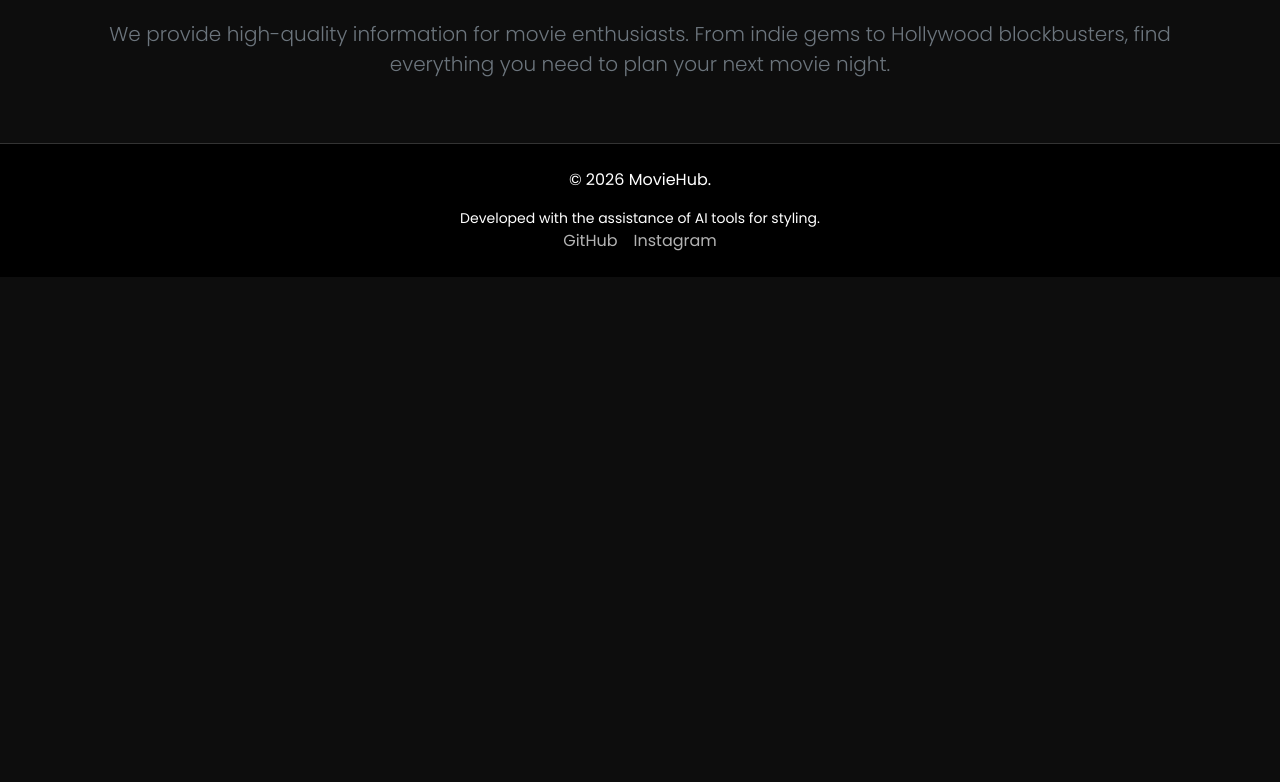
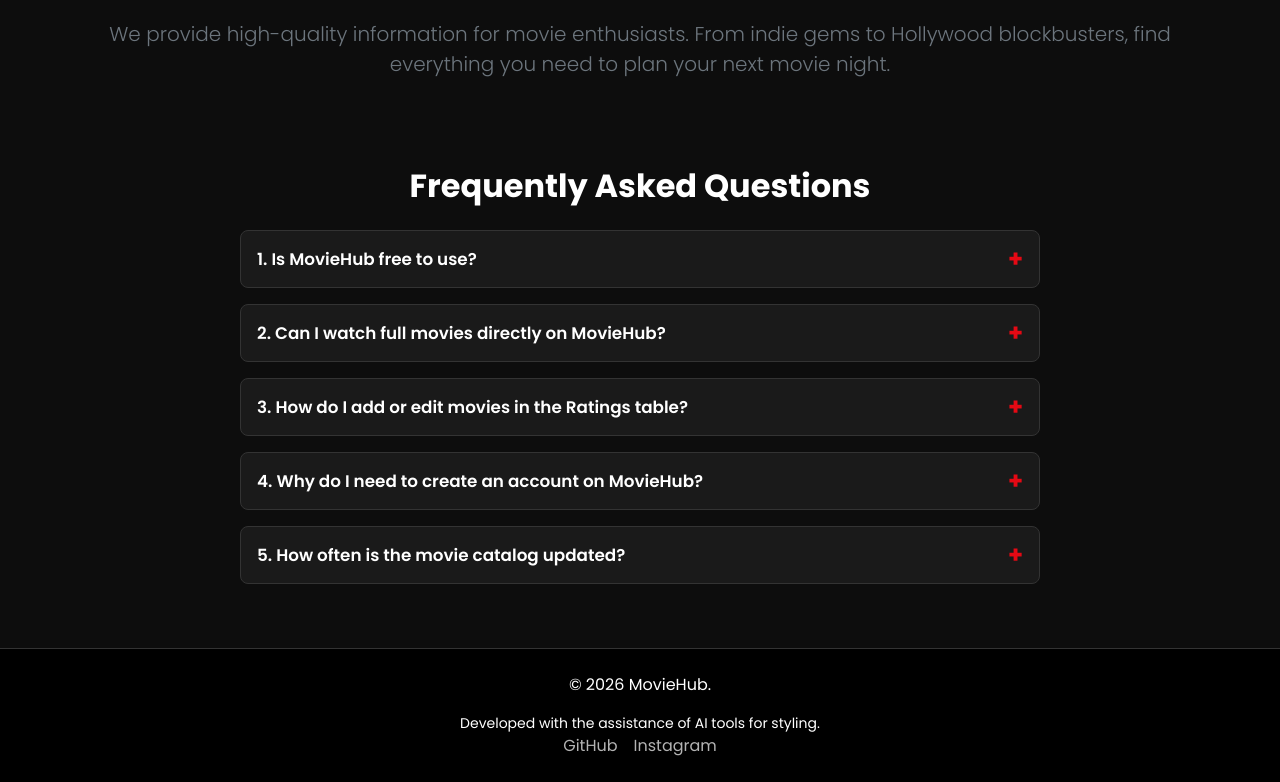
Before and after one commit to mkairbaeva664-collab/Movie_website, a plain HTML site: page index.html in a window 1280 px wide. Shown: the part 536-1318 px from the top of the page. Before the commit the page ends 813 px from the top, so only its background shows below. Drawn offline with nearby package versions, Linux system fonts and the light colour scheme.

Commit message:
adding FAQ section using jQuery

```diff
--- a/index.html
+++ b/index.html
@@ -45,6 +45,63 @@
             <h2 class="mb-4">Welcome to MovieHub</h2>
             <p class="lead text-secondary">We provide high-quality information for movie enthusiasts. From indie gems to Hollywood blockbusters, find everything you need to plan your next movie night.</p>
         </section>
+
+        <section class="pb-5 pt-4 container" id="faq-section">
+            <h2 class="mb-4 text-center">Frequently Asked Questions</h2>
+            <div class="faq-container mx-auto" style="max-width: 800px;">
+
+                <div class="faq-item mb-3">
+                    <div class="faq-question d-flex justify-content-between align-items-center p-3">
+                        <h5 class="mb-0">1. Is MovieHub free to use?</h5>
+                        <span class="faq-icon">+</span>
+                    </div>
+                    <div class="faq-answer p-3" style="display: none;">
+                        <p class="mb-0 text-secondary">Yes! MovieHub is completely free for browsing our movie catalog, watching official trailers, reading reviews, and managing your personal movie ratings.</p>
+                    </div>
+                </div>
+
+                <div class="faq-item mb-3">
+                    <div class="faq-question d-flex justify-content-between align-items-center p-3">
+                        <h5 class="mb-0">2. Can I watch full movies directly on MovieHub?</h5>
+                        <span class="faq-icon">+</span>
+                    </div>
+                    <div class="faq-answer p-3" style="display: none;">
+                        <p class="mb-0 text-secondary">No, MovieHub is a movie discovery, rating, and review platform. We provide detailed film descriptions, user ratings, and official YouTube trailers to help you choose what to watch next.</p>
+                    </div>
+                </div>
+
+                <div class="faq-item mb-3">
+                    <div class="faq-question d-flex justify-content-between align-items-center p-3">
+                        <h5 class="mb-0">3. How do I add or edit movies in the Ratings table?</h5>
+                        <span class="faq-icon">+</span>
+                    </div>
+                    <div class="faq-answer p-3" style="display: none;">
+                        <p class="mb-0 text-secondary">Go to the <strong>Ratings</strong> page in the navigation menu and click the <strong>"+ Add Movie"</strong> button. You can enter a title, genre, and rating (0–10), as well as edit or delete existing entries at any time.</p>
+                    </div>
+                </div>
+
+                <div class="faq-item mb-3">
+                    <div class="faq-question d-flex justify-content-between align-items-center p-3">
+                        <h5 class="mb-0">4. Why do I need to create an account on MovieHub?</h5>
+                        <span class="faq-icon">+</span>
+                    </div>
+                    <div class="faq-answer p-3" style="display: none;">
+                        <p class="mb-0 text-secondary">Creating an account personalizes your experience on MovieHub, keeping you signed in across sessions so you can participate in the community and share your movie opinions.</p>
+                    </div>
+                </div>
+
+                <div class="faq-item mb-3">
+                    <div class="faq-question d-flex justify-content-between align-items-center p-3">
+                        <h5 class="mb-0">5. How often is the movie catalog updated?</h5>
+                        <span class="faq-icon">+</span>
+                    </div>
+                    <div class="faq-answer p-3" style="display: none;">
+                        <p class="mb-0 text-secondary">We regularly update our catalog and trailers section with both timeless classics and trending releases across Action, Comedy, Drama, Horror, and Romance genres.</p>
+                    </div>
+                </div>
+
+            </div>
+        </section>
     </main>
 
     <footer class="pb-4 pt-4">
--- a/js/script.js
+++ b/js/script.js
@@ -477,6 +477,24 @@ if (typeof jQuery !== "undefined") {
 
         displayMovies();
     });
+
+    //FAQ Accordion
+    $(document).ready(function() {
+        $(".faq-question").on("click", function() {
+            const $item = $(this).closest(".faq-item");
+            const $answer = $item.find(".faq-answer");
+            const $icon = $(this).find(".faq-icon");
+
+            $answer.stop(true, true).slideToggle(300);
+
+            $item.toggleClass("active");
+            if ($item.hasClass("active")) {
+                $icon.text("−");
+            } else {
+                $icon.text("+");
+            }
+        });
+    });
 }
 
 //Sign in / Sign out
--- a/style.css
+++ b/style.css
@@ -477,3 +477,46 @@ footer a:hover {
 .strength-strong {
     color: #198754;
 }
+
+/* FAQ Section */
+.faq-item {
+    background-color: var(--card-bg);
+    border: 1px solid var(--border-color);
+    border-radius: 8px;
+    overflow: hidden;
+    transition: border-color 0.3s ease, box-shadow 0.3s ease;
+}
+
+.faq-item:hover,
+.faq-item.active {
+    border-color: var(--primary-red);
+}
+
+.faq-question {
+    cursor: pointer;
+    user-select: none;
+    transition: background-color 0.3s ease;
+}
+
+.faq-question:hover {
+    background-color: rgba(229, 9, 20, 0.08);
+}
+
+.faq-question h5 {
+    font-size: 1.05rem;
+    font-weight: 600;
+}
+
+.faq-icon {
+    font-size: 1.5rem;
+    font-weight: 700;
+    color: var(--primary-red);
+    line-height: 1;
+    margin-left: 15px;
+    transition: transform 0.3s ease;
+}
+
+.faq-answer {
+    border-top: 1px solid var(--border-color);
+    background-color: var(--bg-color);
+}
```
